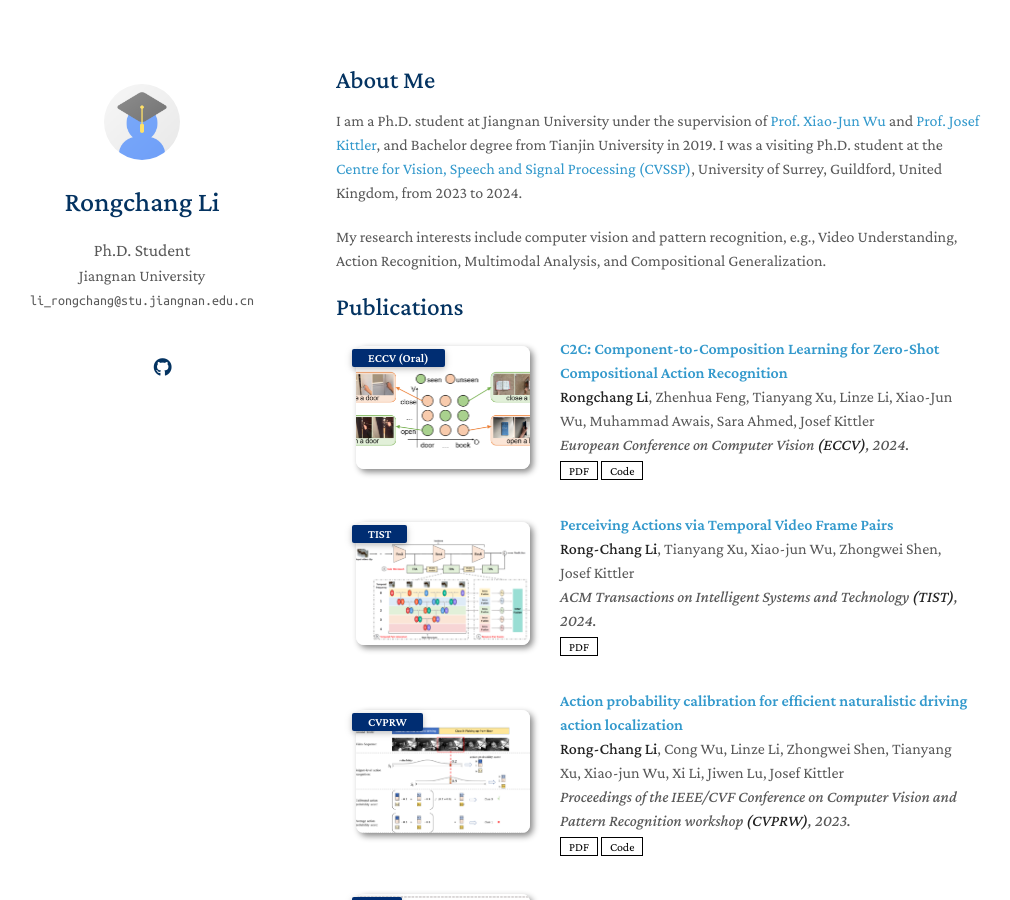
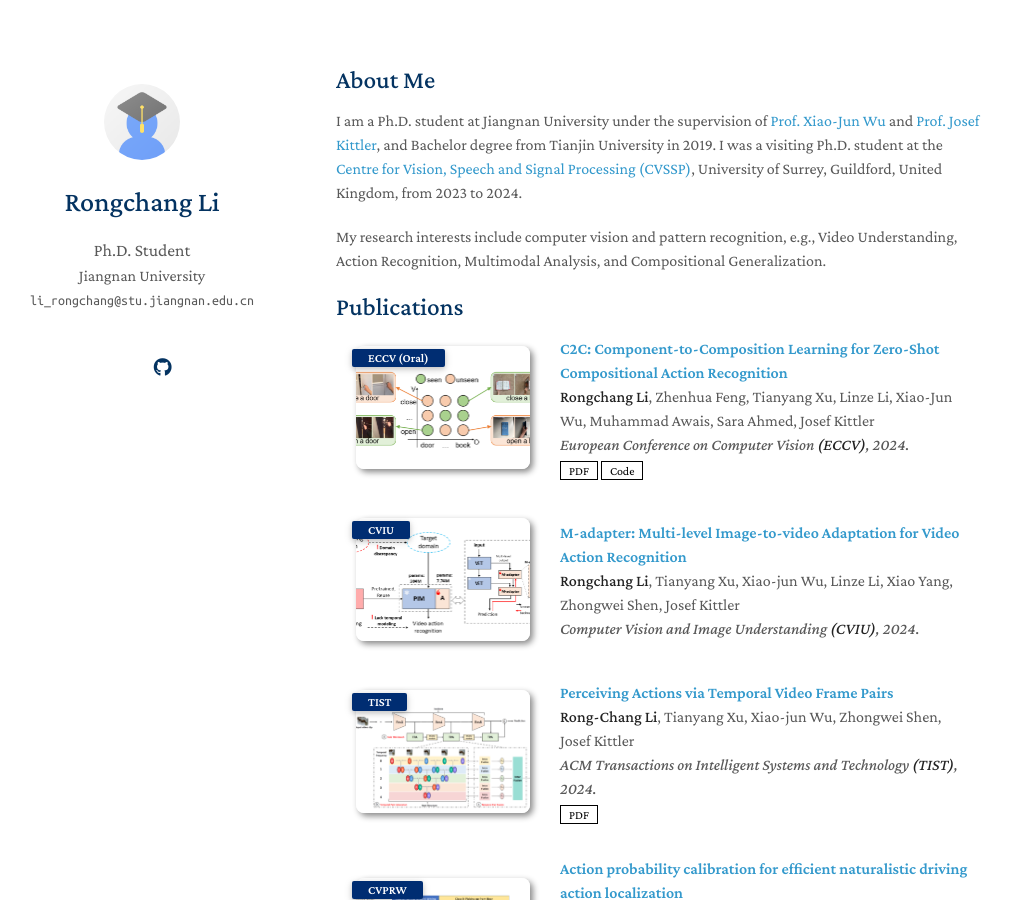
Before and after one commit to RongchangLi/RongchangLi.github.io, a Jekyll site: the page built from index.md, in a window 1280 px wide and 900 px high. Shown: the whole window, without its empty margins (134-1144 px from the left). Built offline with Jekyll 4.4.1, drawn with Linux system fonts in a browser that asks for light colours; nearby versions of some CDN libraries; a style sheet for code colours, icons or effects is not loaded; our own code applies the rules of GitHub Pages for plain Markdown files.

Commit message:
Update publications.yml

```diff
--- a/_data/publications.yml
+++ b/_data/publications.yml
@@ -10,6 +10,13 @@ main:
     # bibtex: https://bib.yliu.me/MICCAI23.txt
     image: ./assets/img/publications/c2c_eccv2024.png
     # notes: Oral
+
+  - title: 'M-adapter: Multi-level Image-to-video Adaptation for Video Action Recognition'
+    authors: <strong>Rongchang Li</strong>, Tianyang Xu, Xiao-jun Wu, Linze Li, Xiao Yang, Zhongwei Shen, Josef Kittler
+    conference_short: CVIU
+    conference: Computer Vision and Image Understanding <strong>(CVIU)</strong>, 2024.
+    image: ./assets/img/publications/madapter_cviu.png
+
 
   - title: 'Perceiving Actions via Temporal Video Frame Pairs'
     authors:  <strong>Rong-Chang Li</strong>, Tianyang Xu, Xiao-jun Wu, Zhongwei Shen, Josef Kittler
```
